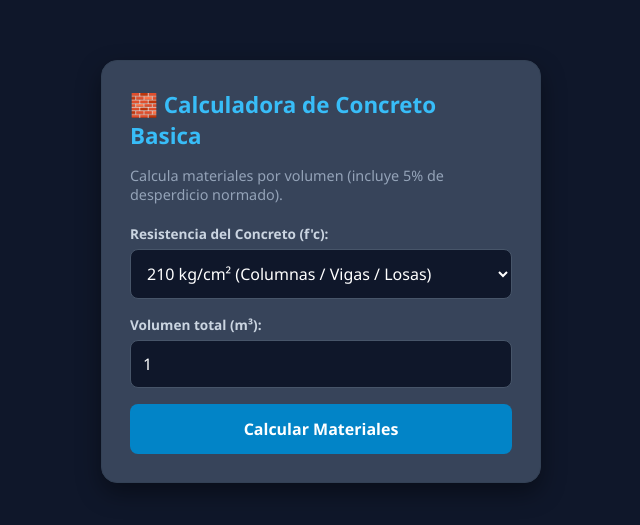
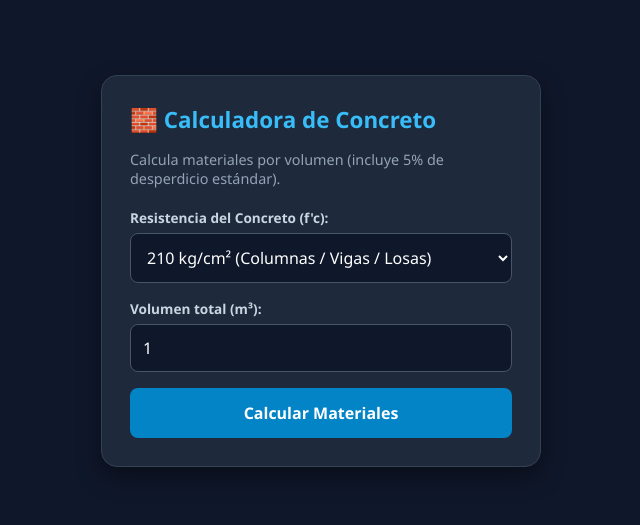
Before and after one commit to modalslepeer/Calculadora-basica-de-concreto, a plain HTML site: page index.html in a window 1280 px wide. Shown: the part 129-654 px from the top of the page, without its empty margins (319-959 px from the left). Drawn offline with Linux system fonts and the light colour scheme.

Commit message:
CONCRETO

```diff
--- a/index.html
+++ b/index.html
@@ -4,10 +4,15 @@
   <meta charset="UTF-8">
   <meta name="viewport" content="width=device-width, initial-scale=1.0">
   <title>Calculadora Rápida de Concreto | Obra y Diseño</title>
+
+  <!-- CÓDIGO DE GOOGLE ADSENSE INTEGRADO -->
+  <script async src="https://pagead2.googlesyndication.com/pagead/js/adsbygoogle.js?client=ca-pub-8095981292018307"
+     crossorigin="anonymous"></script>
+
   <style>
     * { box-sizing: border-box; font-family: 'Segoe UI', system-ui, sans-serif; }
-    body { background: #0f172a; color: #c4def7; display: flex; justify-content: center; align-items: center; min-height: 100vh; margin: 0; padding: 20px; }
-    .card { background: #37445a; padding: 28px; border-radius: 16px; width: 100%; max-width: 440px; box-shadow: 0 10px 25px rgba(0,0,0,0.4); border: 1px solid #334155; }
+    body { background: #0f172a; color: #f8fafc; display: flex; justify-content: center; align-items: center; min-height: 100vh; margin: 0; padding: 20px; }
+    .card { background: #1e293b; padding: 28px; border-radius: 16px; width: 100%; max-width: 440px; box-shadow: 0 10px 25px rgba(0,0,0,0.4); border: 1px solid #334155; }
     h1 { font-size: 1.4rem; margin-top: 0; color: #38bdf8; }
     p.sub { font-size: 0.9rem; color: #94a3b8; margin-bottom: 20px; }
     label { display: block; font-size: 0.85rem; margin-bottom: 6px; color: #cbd5e1; font-weight: 600; }
@@ -22,8 +27,8 @@
 </head>
 <body>
   <div class="card">
-    <h1>🧱 Calculadora de Concreto Basica </h1>
-    <p class="sub">Calcula materiales por volumen (incluye 5% de desperdicio normado).</p>
+    <h1>🧱 Calculadora de Concreto</h1>
+    <p class="sub">Calcula materiales por volumen (incluye 5% de desperdicio estándar).</p>
 
     <label for="fc">Resistencia del Concreto (f'c):</label>
     <select id="fc">
```
